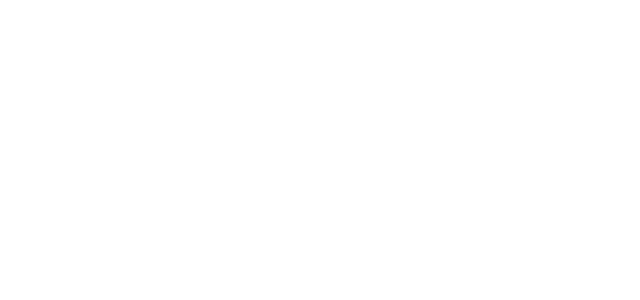
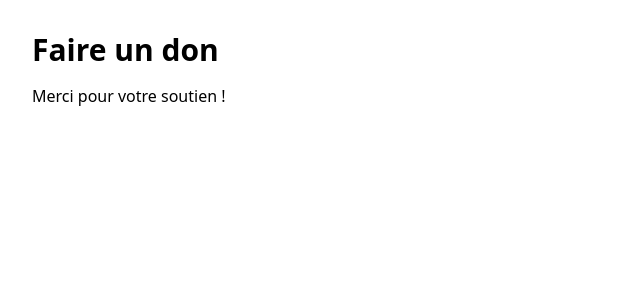
Before and after one commit to AbelMaminiaina/mymizara, a React (Vite) app: page /mymizara/FaireUnDon in a window 1280 px wide. Before the commit this address had no page. Shown: the top 300 px of the page, without its empty margins (0-640 px from the left). Built offline with nearby package versions, Linux system fonts and the light colour scheme.

Commit message:
Ajouter une page faire un don

```diff
--- a/src/App.tsx
+++ b/src/App.tsx
@@ -7,11 +7,13 @@
 
 import "slick-carousel/slick/slick.css";
 import "slick-carousel/slick/slick-theme.css";
+import FaireUnDon from './pages/FaireUnDon';
 
 export const App = () => (
 
       <Routes>
         <Route path="/" element={<LandingPage />} />
+        <Route path="/FaireUnDon" element={<FaireUnDon />} />
       </Routes>
 
 
--- a/src/components/NavBar.tsx
+++ b/src/components/NavBar.tsx
@@ -72,7 +72,9 @@
         </a>
         <div className="flex space-x-4 md:order-2 rtl:space-x-reverse">
             <button type="button" className="text-white bg-blue-700 hover:bg-blue-800 focus:ring-4 focus:outline-none focus:ring-blue-300 font-medium rounded-full text-sm px-6 py-2.5 text-center dark:bg-blue-600 dark:hover:bg-blue-700 dark:focus:ring-blue-800">A decouvrir</button>
-            <button type="button" className="text-white bg-red-700 hover:bg-red-800 focus:ring-4 focus:outline-none focus:ring-red-300 font-medium rounded-lg text-sm px-4 py-2 text-center dark:bg-red-600 dark:hover:bg-red-700 dark:focus:ring-red-800">Faire un don</button>
+            <a href='/mymizara/FaireUnDon'>
+              <button type="button" className="text-white bg-red-700 hover:bg-red-800 focus:ring-4 focus:outline-none focus:ring-red-300 font-medium rounded-lg text-sm px-4 py-2 text-center dark:bg-red-600 dark:hover:bg-red-700 dark:focus:ring-red-800">Faire un don</button>
+            </a>
         </div>
         {/* <div className="flex items-center md:order-2 space-x-3 md:space-x-0 rtl:space-x-reverse">
             <button type="button" onClick={()=> setIsOpenU(!isOpenU)} className="flex text-sm bg-gray-800 rounded-full md:me-0 focus:ring-4 focus:ring-gray-300 dark:focus:ring-gray-600" id="user-menu-button" aria-expanded="false" data-dropdown-toggle="user-dropdown" data-dropdown-placement="bottom">
--- /dev/null
+++ b/src/pages/FaireUnDon.tsx
@@ -0,0 +1,12 @@
+
+const FaireUnDon = () => {
+    return (
+        <div className="p-8">
+        <h1 className="text-3xl font-bold mb-4">Faire un don</h1>
+        <p className="mb-4">Merci pour votre soutien !</p>
+        {/* Ajoutez votre formulaire ou lien de paiement ici */}
+      </div>
+    );
+};
+
+export default FaireUnDon;
```
